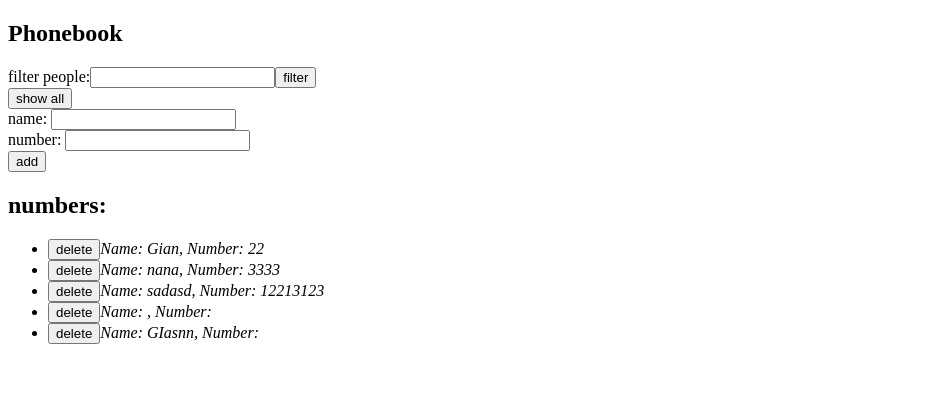
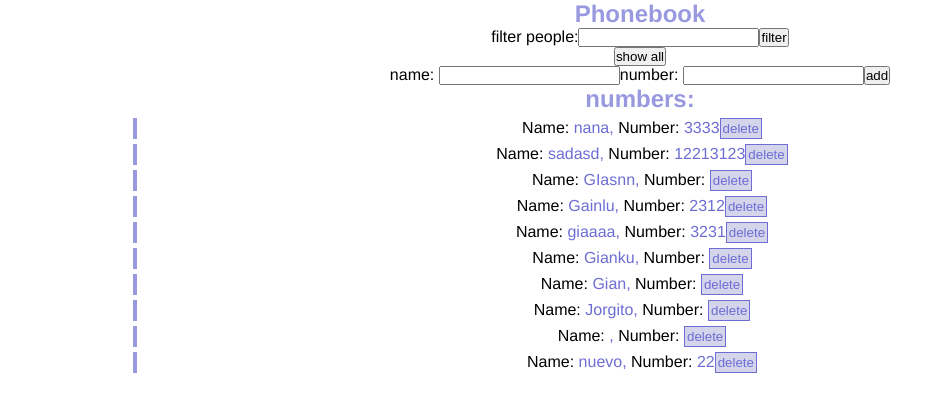
Before and after one commit to gian-cavajani/fullstackOpen-part2, a React (Create React App) app in the folder phonebook/: page / in a window 1280 px wide. Shown: the top 412 px of the page, without its empty margins (0-945 px from the left). Built offline with nearby package versions, Linux system fonts and the light colour scheme; data requests are answered from the project's data file.

Commit message:
ex 2.19 finished

```diff
--- a/phonebook/db.json
+++ b/phonebook/db.json
@@ -1,10 +1,5 @@
 {
   "persons": [
-    {
-      "name": "Gian",
-      "number": "22",
-      "id": 1
-    },
     {
       "name": "nana",
       "number": "3333",
@@ -16,14 +11,44 @@
       "id": 4
     },
     {
-      "name": "",
-      "number": "",
-      "id": 5
-    },
-    {
       "name": "GIasnn",
       "number": "",
       "id": 6
+    },
+    {
+      "name": "Gainlu",
+      "number": "2312",
+      "id": 7
+    },
+    {
+      "name": "giaaaa",
+      "number": "3231",
+      "id": 8
+    },
+    {
+      "name": "Gianku",
+      "number": "",
+      "id": 9
+    },
+    {
+      "name": "Gian",
+      "number": "",
+      "id": 10
+    },
+    {
+      "name": "Jorgito",
+      "number": "",
+      "id": 11
+    },
+    {
+      "name": "",
+      "number": "",
+      "id": 12
+    },
+    {
+      "name": "nuevo",
+      "number": "22",
+      "id": 13
     }
   ]
 }
--- a/phonebook/src/App.js
+++ b/phonebook/src/App.js
@@ -2,6 +2,7 @@ import React, { useState, useEffect } from "react";
 import Form from "./components/Form";
 import Filter from "./components/Filter";
 import People from "./components/People";
+import Message from "./components/Message";
 import axios from "axios";
 import personService from "./services/person";
 const App = () => {
@@ -10,7 +11,7 @@ const App = () => {
   const [newNum, setNewNum] = useState("");
   const [newFilt, setNewFilt] = useState("");
   const [showFilter, setShow] = useState(true);
-
+  const [menssage, setMenssage] = useState(null);
   useEffect(() => {
     personService.getAll().then((initial) => {
       setPersons(initial);
@@ -34,8 +35,8 @@ const App = () => {
       number: newNum,
     };
 
-    if (persons.find((e) => e.name === objectPerson.name)) {
-      const persona = persons.find((e) => e.name === objectPerson.name);
+    const persona = persons.find((e) => e.name === objectPerson.name);
+    if (persona) {
       const changedNum = { ...persona, number: newNum };
       console.log(changedNum);
       if (
@@ -45,14 +46,23 @@ const App = () => {
       ) {
         personService.updates(persona.id, changedNum).then((response) => {
           setPersons(
-            persons.map((p) => (p.id !== persona.id ? p : response.data))
+            persons.map((p) => (p.id !== persona.id ? p : response.data)) //actualiza la pagina con el nuevo num.
           );
+          setMenssage(
+            `${changedNum.name} number updated to: ${changedNum.number}`
+          );
+          setTimeout(() => {
+            setMenssage(null);
+          }, 3000);
         });
-        // alert("aaa")
       }
     } else {
       personService.create(objectPerson).then((newOne) => {
         setPersons(persons.concat(newOne));
+        setMenssage(`Added ${objectPerson.name}`);
+        setTimeout(() => {
+          setMenssage(null);
+        }, 3000);
       });
     }
     setNewName("");
@@ -82,6 +92,7 @@ const App = () => {
   };
   return (
     <section>
+      <Message menssage={menssage} />
       <Filter
         filterName={filterName}
         handleChangeFilt={handleChangeFilt}
--- a/phonebook/src/components/Form.js
+++ b/phonebook/src/components/Form.js
@@ -12,9 +12,7 @@ const Form = ({
       {" "}
       <form onSubmit={addPerson}>
         name: <input type="text" onChange={handleChangeName} value={newName} />
-        <br />
         number: <input type="text" onChange={handleChangeNum} value={newNum} />
-        <br />
         <button type="submit">add</button>
       </form>
     </article>
--- /dev/null
+++ b/phonebook/src/components/Message.js
@@ -0,0 +1,8 @@
+import React from "react";
+const Message = ({ menssage }) => {
+  if (menssage === null) {
+    return null;
+  }
+  return (<div className="message"><p>{menssage}</p></div>)
+};
+export default Message;
--- a/phonebook/src/components/People.js
+++ b/phonebook/src/components/People.js
@@ -3,10 +3,8 @@ import React from "react";
 const People = ({ names, remove }) => {
   return (
     <li>
+      <span>Name:</span> {names.name}, <span>Number:</span> {names.number}
       <button onClick={remove}>delete</button>
-      <em>
-        Name: {names.name}, Number: {names.number}
-      </em>
     </li>
   );
 };
--- /dev/null
+++ b/phonebook/src/index.css
@@ -0,0 +1,46 @@
+* {
+  margin: 0;
+  padding: 0;
+  /* border: 0; */
+}
+body {
+  text-align: center;
+  font-family: "Franklin Gothic Medium", "Arial Narrow", Arial, sans-serif;
+}
+h2 {
+  color: rgb(153, 153, 224);
+}
+.message {
+  border: 4px rgb(153, 153, 224) solid;
+  text-align: center;
+  color: rgb(109, 109, 212);
+  border-radius: 10px;
+  font-size: 20px;
+}
+ul {
+  list-style: none;
+  width: 80%;
+  margin: 0 auto;
+}
+ul li {
+  /* margin: 3px; */
+  border-left: 4px rgb(153, 153, 224) solid;
+  color: rgb(109, 109, 212);
+  margin: 5px;
+}
+ul li:hover {
+  background-color: rgb(215, 215, 238);
+}
+ul li span {
+  color: black;
+}
+ul li button {
+  color: rgb(109, 109, 212);
+  background-color: rgb(212, 212, 235);
+  border: 1px solid rgb(109, 109, 212);
+  padding: 2px;
+  /* margin-left: 80%; */
+}
+
+/* .message p {
+} */
--- a/phonebook/src/index.js
+++ b/phonebook/src/index.js
@@ -1,5 +1,5 @@
 import React from "react";
 import ReactDOM from "react-dom";
 import App from "./App";
-
+import "./index.css";
 ReactDOM.render(<App />, document.getElementById("root"));
```
